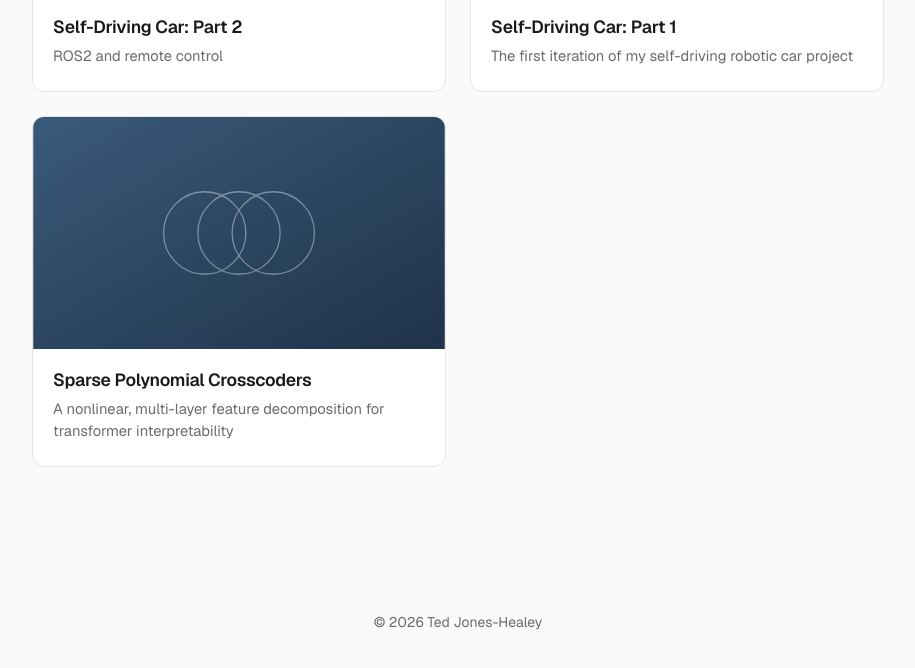
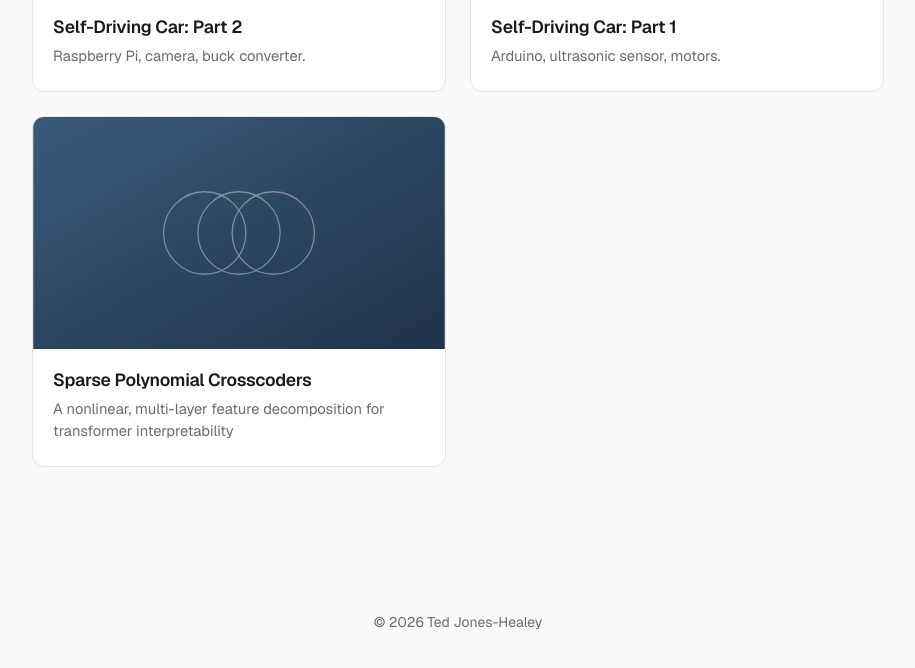
Before and after one commit to tedjh/tedjh.github.io, a Jekyll site: the page built from index.html, in a window 1280 px wide, cut to the strip 1103-1785 px from the top of the page. Shown: the top 668 px of the strip, without its empty margins (182-1097 px from the left). Built offline with Jekyll 4.4.1, drawn with Linux system fonts in a browser that asks for light colours.

Commit message:
feat: robotic car part 2

```diff
--- a/_projects/robotic_car.md
+++ b/_projects/robotic_car.md
@@ -1,7 +1,7 @@
 ---
 layout: project
 title: "Self-Driving Car: Part 1"
-tagline: "The first iteration of my self-driving robotic car project"
+tagline: "Arduino, ultrasonic sensor, motors."
 date: 2026-04-30
 featured: true
 thumbnail: /assets/images/projects/car_1.jpg
--- a/_projects/robotic_car_part_2.md
+++ b/_projects/robotic_car_part_2.md
@@ -1,10 +1,32 @@
 ---
 layout: project
 title: "Self-Driving Car: Part 2"
-tagline: "ROS2 and remote control"
+tagline: "Raspberry Pi, camera, buck converter."
 date: 2026-05-02
 featured: true
-thumbnail: /assets/images/projects/example-three-thumb.svg
+thumbnail: /assets/images/projects/car_6.jpg
 ---
 
-Work In Progress.
+As a reminder, in the first part of this robotic car project I was using an Arduino as the main controller of the motors for each the four wheels. An ultrasonic sensor was also used (with a simple algorithm) to allow the car to drive somewhat autonomously. In this next phase I wished to introduce a Raspberry Pi to the car, as this will further down the line enable more AI capabilities. However first I needed to just get used to working with the Pi, and I started by a) making sure I could power the Pi while it was on the moving car, and b) have the Pi running a small camera and stream it's view live over Wifi. A camera provides much richer context than a ultrasonic sensor, which literally just tells you how far away the nearest object is along the straight in front of car. A camera also allows me to remotely drive the car, and will be necessary to test Vision Language Action (VLA) models soon.
+
+<figure>
+    <img src="/assets/images/projects/car_6.jpg" art="Car from the front">
+    <figcaption>Robotic car (v2) from front</figcaption>
+</figure>
+As usual there were all sorts of unexpected hurdles with this. I realised for instance the Pi requires precisely 5V/5A from its power source, and debated whether to get a power bank that could achieve 25W of power, or get a buck converter that can lower the voltage coming from my Lipo batteries to the required 5V. The buck converter seemed like the more standard approach in robotics, and was certainly much cheaper, so I went with this (see the bottom of the front of the car). It's largely worked well, except for the fact that the knob to tune the output voltage is extremely sensitive, so I am fearful that any minor bump to the car will cause the buck converter to output a dangerous voltage that will damage the Pi. I will need to look into getting a voltage protection module, or fixed voltage buck converter soon.
+
+<figure>
+    <img src="/assets/images/projects/car_5.jpg" art="Car from above">
+    <figcaption>Robotic car (v2) from above</figcaption>
+</figure>
+
+As can be seen from the top view of the car, the Arduino has remained part of the car's system. This is configured similarly to before, with its pins going to two L298N motor drivers (seen in the image below, now moved to the undercarriage of the car), which are then connected to the four motors. However this time I coded the Arduino to act as a web server on my local WIFI network, and coded a simple Python script on my laptop to send messages to this server in the form of controls to direct the movement of the car. Combined with the Pi's camera, this has made for a very fun setup, allowing me to remotely control the car anywhere around my flat from the comfort of the sofa!
+
+<figure>
+    <img src="/assets/images/projects/car_4.jpg" art="Car from the back">
+    <figcaption>Robotic car (v2) from the back</figcaption>
+</figure>
+
+With the introduction of the Pi, the buck converter, and camera, the car has become rather busy! Fitting it all on required completely rearranging and rewiring the car from part 1. I'm pleased with the setup now, except for the fact that the upper plastic chassis of the car is actually touching the tops of the heatsinks on the buck convert and motor drivers. I ordered some standoff spacers to raise the upper level, but was sent the wrong size, so tbc.
+
+Next steps will be to start experimenting with some AI models, either running locally on the Pi, or just over Wifi from my laptop, and to rewrite the software side of this project to use ROS2.
```
Also changed, not shown: other parts of _projects/robotic_car.md (+1 -1 lines), assets/images/projects/car_6.jpg (added), 2 other files.
